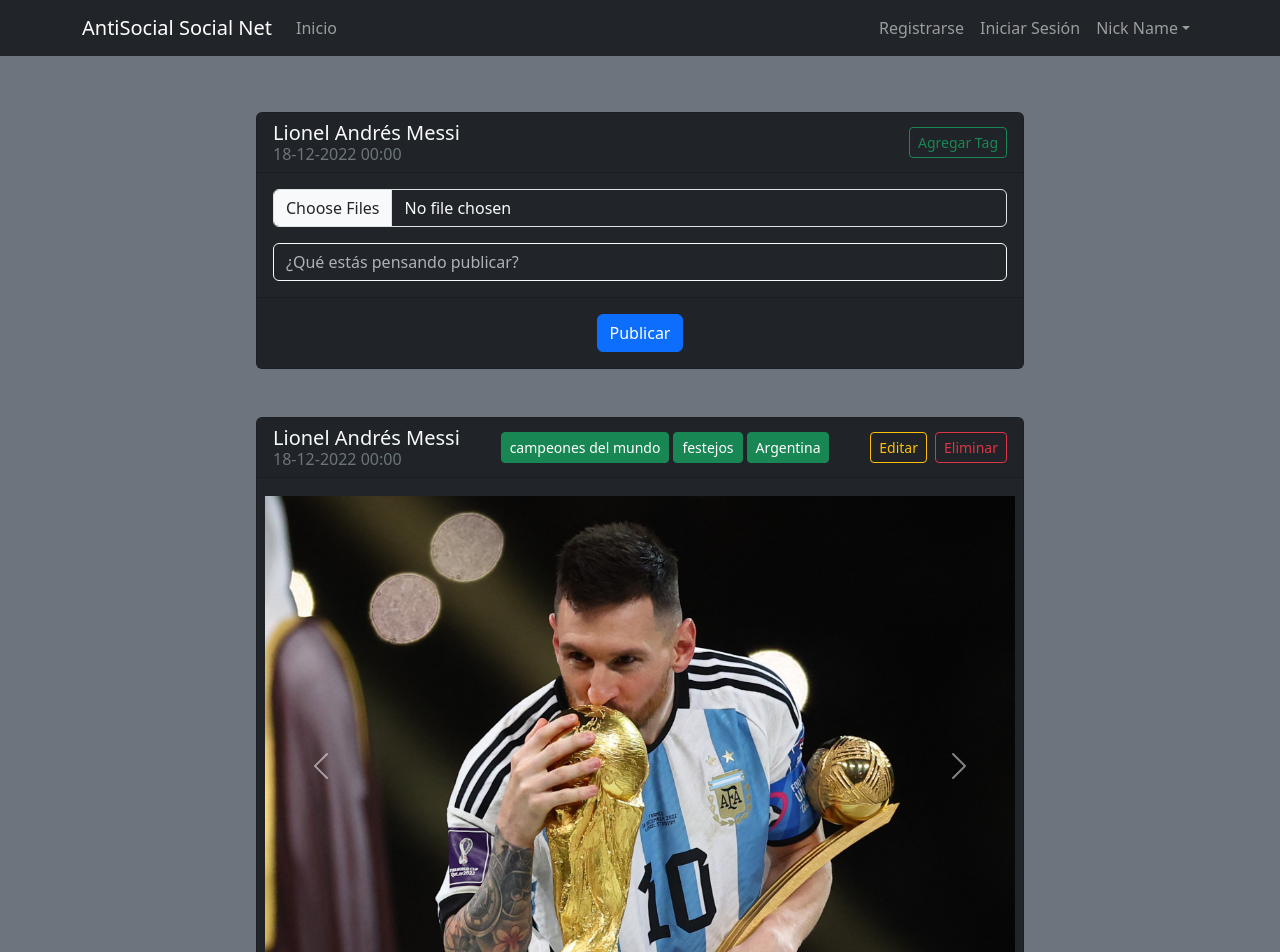
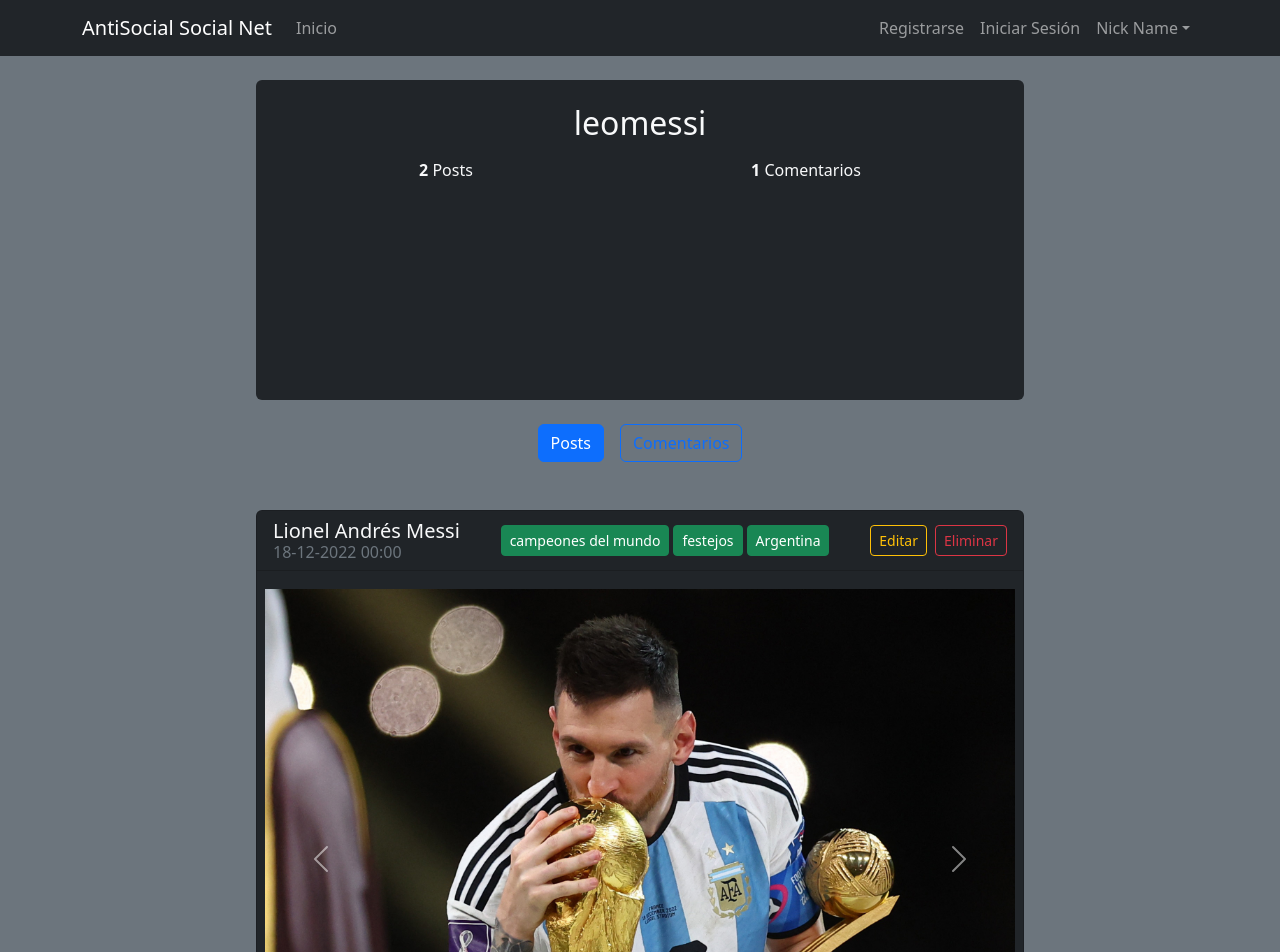
Before and after one commit to team4bits/frontEnd-redSocial, a React (Vite) app: page /perfil in a window 1280 px wide. Before the commit this address led to /. Shown: the top 952 px of the page. Built offline with nearby package versions, Linux system fonts and the light colour scheme.

Commit message:
diseno de perfil con tabs de post y comentarios para switchear. Refactorizacion en proceso, me olvide de commitear antes

```diff
--- a/src/App.jsx
+++ b/src/App.jsx
@@ -2,13 +2,13 @@ import { Navigate, Route, Routes, BrowserRouter as Router } from "react-router-d
 import Header from "./components/Header"
 import Inicio from "./pages/Inicio"
 import Login from "./pages/Login"
+import Perfil from "./pages/Perfil"
 import Registro from "./pages/Registro"
 import Footer from "./components/Footer"
 import { createContext, useState, useEffect } from 'react'
 
 // Creamos el contexto de usuario que será compartido globalmente
 export const UserContext = createContext(null)
-import Perfil from "./pages/Perfil"
 
 function App() {
   // Estado global para el usuario logueado.
@@ -44,6 +44,8 @@ function App() {
               <Route path="/" element={<Inicio />} />           {/* Página de inicio */}
               <Route path="/login" element={<Login />} />       {/* Página de login */}
               <Route path="/registro" element={<Registro />} /> {/* Página de registro */}
+              <Route path="/perfil" element={<Perfil />} />     {/* Página de perfil del usuario */}
+              {/* Redirige cualquier ruta no definida a la página de inicio */}
               <Route path="/*" element={<Navigate to="/" />} /> {/* Redirige todo lo no definido a / */}
             </Routes>
           </main>
--- /dev/null
+++ b/src/components/ProfileContent.jsx
@@ -0,0 +1,38 @@
+import { Alert } from 'react-bootstrap';
+import Post from './Post';
+import Comment from './Comment';
+
+const ProfileContent = ({ activeTab, user }) => {
+  if (activeTab === 'posts') {
+    return user.posts.length > 0 ? (
+      user.posts.map((post) => (
+        <Post
+          key={post.id}
+          fechaDelPost={post.fechaDelPost}
+          archivos={post.archivos}
+          comentarios={post.comentarios}
+        />
+      ))
+    ) : (
+      <Alert variant="info">No hay posts</Alert>
+    );
+  }
+
+  if (activeTab === 'comments') {
+    return user.comentarios.length > 0 ? (
+      user.comentarios.map((comentario) => (
+        <Comment
+          key={comentario.id}
+          contenido={comentario.contenido}
+          fecha={comentario.fecha}
+        />
+      ))
+    ) : (
+      <Alert variant="info">No hay comentarios</Alert>
+    );
+  }
+
+  return null;
+};
+
+export default ProfileContent;
--- /dev/null
+++ b/src/components/ProfileHeader.jsx
@@ -0,0 +1,13 @@
+const ProfileHeader = ({ user }) => {
+  return (
+    <div className="w-100 w-md-75 w-lg-50 mx-auto mb-4 bg-dark text-light p-4 rounded text-center" style={{ minHeight: '20rem', maxWidth: '60vw' }}>
+      <h2 className="fs-2">{user.nickName}</h2>
+      <div className="d-flex justify-content-around w-100 mt-3">
+        <span><strong>{user.posts.length}</strong> Posts</span>
+        <span><strong>{user.comentarios.length}</strong> Comentarios</span>
+      </div>
+    </div>
+  );
+};
+
+export default ProfileHeader;
--- /dev/null
+++ b/src/components/ProfileTabs.jsx
@@ -0,0 +1,23 @@
+import { Button } from 'react-bootstrap';
+
+const ProfileTabs = ({ activeTab, onTabChange }) => {
+  return (
+    <div className="d-flex justify-content-center mb-4">
+      <Button
+        variant={activeTab === 'posts' ? 'primary' : 'outline-primary'}
+        onClick={() => onTabChange('posts')}
+        className="mx-2"
+      >
+        Posts
+      </Button>
+      <Button
+        variant={activeTab === 'comments' ? 'primary' : 'outline-primary'}
+        onClick={() => onTabChange('comments')}
+        className="mx-2"
+      >
+        Comentarios
+      </Button>
+    </div>
+  );
+};
+export default ProfileTabs;
--- a/src/pages/Perfil.jsx
+++ b/src/pages/Perfil.jsx
@@ -1,9 +1,63 @@
-import React from 'react'
+import { useState } from 'react';
+import { Container } from 'react-bootstrap';
+import ProfileHeader from '../components/ProfileHeader';
+import ProfileTabs from '../components/ProfileTabs';
+import ProfileContent from '../components/ProfileContent';
 
-function Perfil() {
+const Perfil = () => {
+  const [activeTab, setActiveTab] = useState('posts');
+
+  // Datos hardcodeados (ejemplo)
+  const user = {
+    nickName: "leomessi",
+    posts: [
+      {
+        id: 1,
+        fechaDelPost: "2023-12-18T12:00:00Z",
+        archivos: [],
+        comentarios: [
+          {
+            id: 101,
+            contenido: "¡Increíble partido!",
+            fecha: "2023-12-18T12:30:00Z"
+          }
+        ]
+      },
+      {
+        id: 2,
+        fechaDelPost: "2023-12-20T10:00:00Z",
+        archivos: [
+          { id: 201, url: "https://ejemplo.com/foto.jpg" }
+        ],
+        comentarios: []
+      }
+    ],
+    comentarios: [
+      {
+        id: 301,
+        contenido: "Gracias por el apoyo",
+        fecha: "2023-12-19T15:00:00Z"
+      }
+    ]
+  };
+
   return (
-    <div>Perfil</div>
-  )
-}
+    <Container fluid className="bg-secondary p-4 min-vh-100">
+      <ProfileHeader user={user} />
 
-export default Perfil
+      <div className="w-100 w-md-75 w-lg-50 mx-auto">
+        <ProfileTabs
+          activeTab={activeTab}
+          onTabChange={setActiveTab}
+        />
+
+        <ProfileContent
+          activeTab={activeTab}
+          user={user}
+        />
+      </div>
+    </Container>
+  );
+};
+
+export default Perfil;
```
